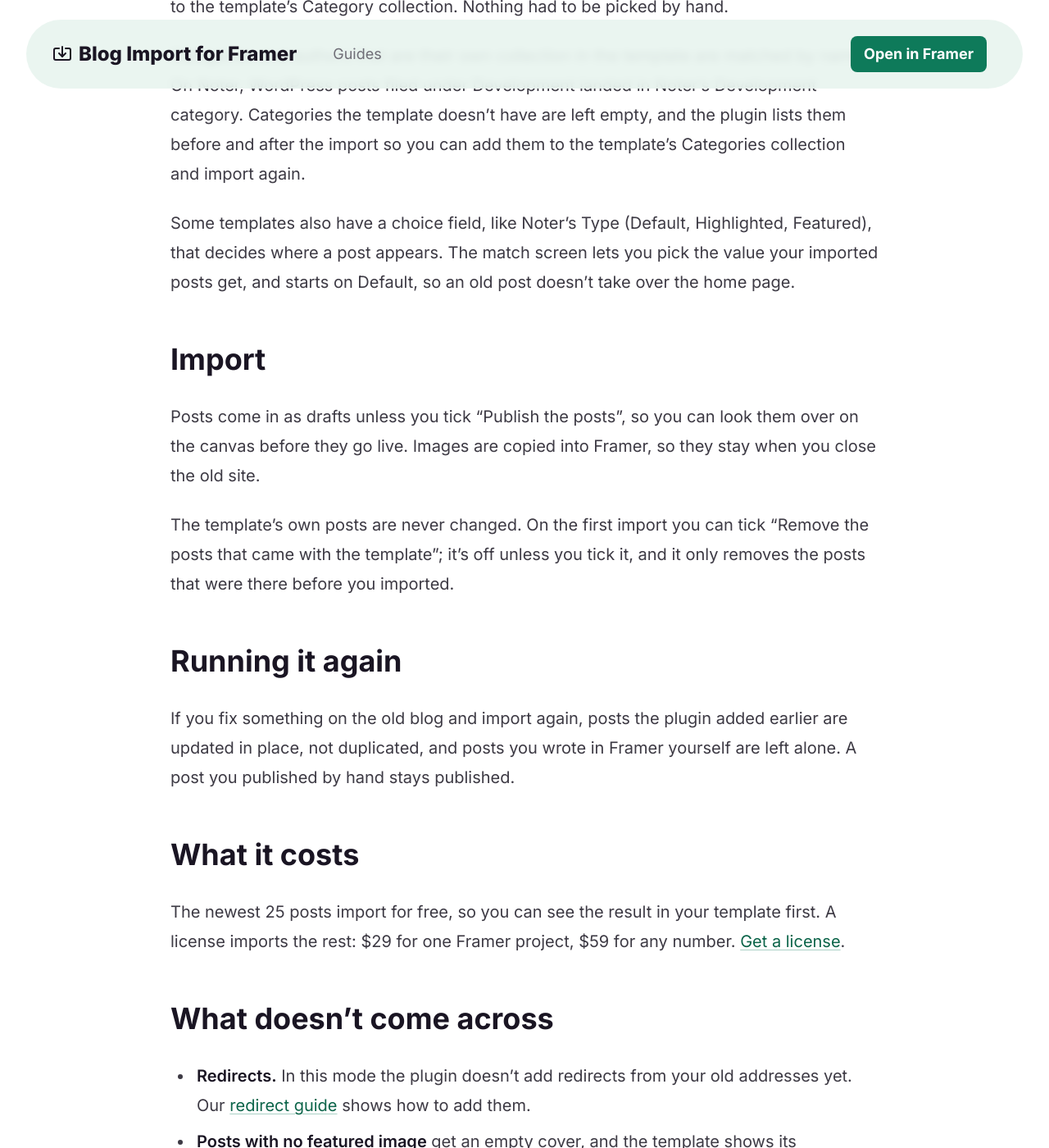
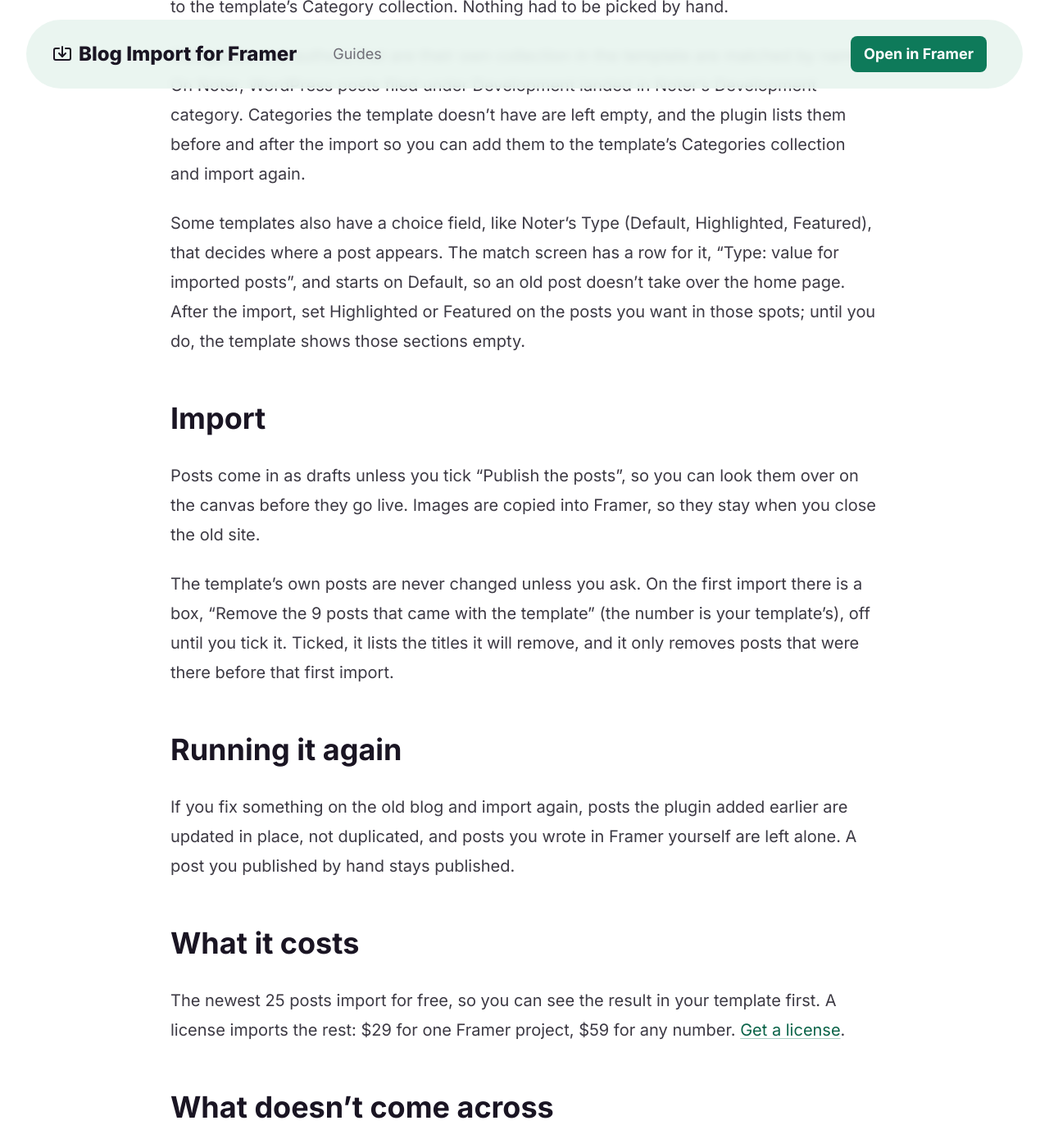
Before and after one commit to keyturnkit/keyturnkit.github.io, a Jekyll site: the page built from guides/import-blog-into-framer-template.md, in a window 1280 px wide and 1400 px high, scrolled down 1518 px. Shown: the whole window at 82% size. Built offline with Jekyll 4.4.1, drawn with Linux system fonts in a browser that asks for light colours.

Commit message:
V372 guide: wording from the V371 re-test
Co-Authored-By: Claude Opus 5.5 <noreply@anthropic.com>

```diff
--- a/guides/import-blog-into-framer-template.md
+++ b/guides/import-blog-into-framer-template.md
@@ -32,14 +32,13 @@ It fills in the obvious ones for you. On the free Noter template, for example, t
 
 Categories and authors that are their own collection in the template are matched by name. On Noter, WordPress posts filed under Development landed in Noter's Development category. Categories the template doesn't have are left empty, and the plugin lists them before and after the import so you can add them to the template's Categories collection and import again.
 
-<!-- CHECK: enum row text and default after the V371 fix -->
-Some templates also have a choice field, like Noter's Type (Default, Highlighted, Featured), that decides where a post appears. The match screen lets you pick the value your imported posts get, and starts on Default, so an old post doesn't take over the home page.
+Some templates also have a choice field, like Noter's Type (Default, Highlighted, Featured), that decides where a post appears. The match screen has a row for it, "Type: value for imported posts", and starts on Default, so an old post doesn't take over the home page. After the import, set Highlighted or Featured on the posts you want in those spots; until you do, the template shows those sections empty.
 
 ## Import
 
 Posts come in as drafts unless you tick "Publish the posts", so you can look them over on the canvas before they go live. Images are copied into Framer, so they stay when you close the old site.
 
-The template's own posts are never changed. <!-- CHECK: wording of the opt-in after the V371 fix --> On the first import you can tick "Remove the posts that came with the template"; it's off unless you tick it, and it only removes the posts that were there before you imported.
+The template's own posts are never changed unless you ask. On the first import there is a box, "Remove the 9 posts that came with the template" (the number is your template's), off until you tick it. Ticked, it lists the titles it will remove, and it only removes posts that were there before that first import.
 
 ## Running it again
 
```
